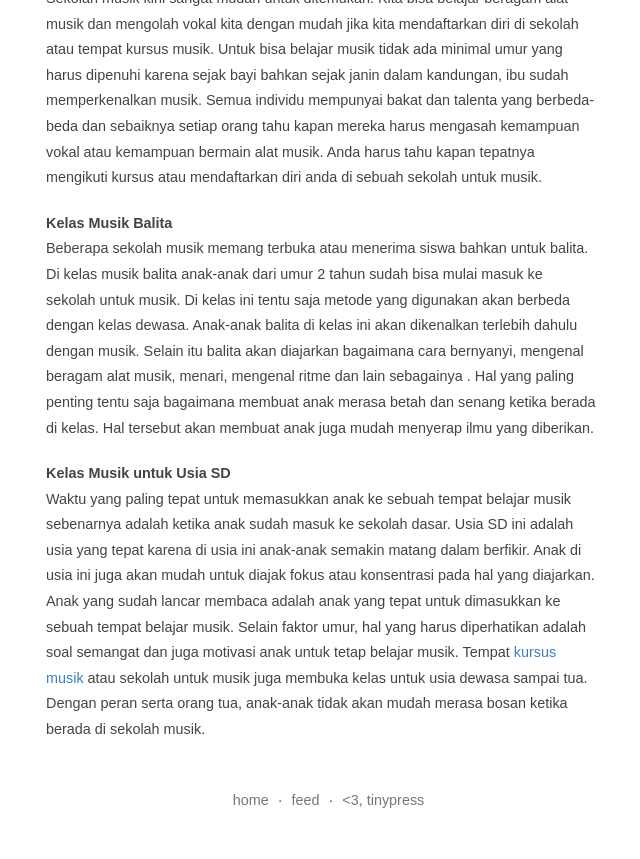
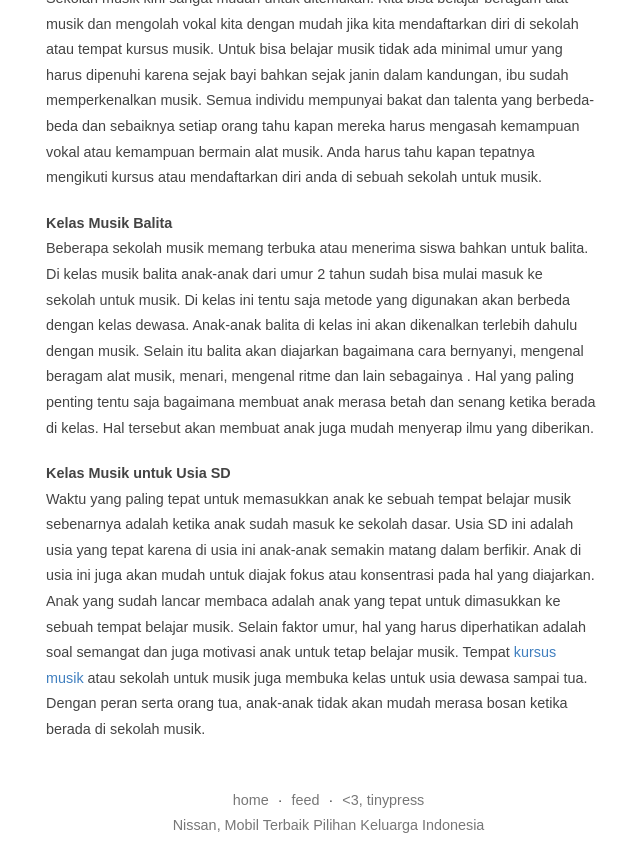
Before and after one commit to psnively/psnively.github.io, a Jekyll site: the page built from _posts/2015-07-16-ketahui-waktu-tepat-daftar-sekolah-musik.markdown, in a window 1280 px wide, cut to the strip 569-1428 px from the top of the page. Shown: the whole strip, without its empty margins (319-959 px from the left). Built offline with Jekyll 4.4.1, drawn with Linux system fonts in a browser that asks for light colours; before the commit the page ends 1402 px from its top, so only the background shows below that.

Commit message:
Update post.html

```diff
--- a/_layouts/post.html
+++ b/_layouts/post.html
@@ -40,7 +40,8 @@
     </article>
 
     <footer>
-        <a href="/">home</a> &middot; <a href="/feed.xml">feed</a> &middot; <a href="https://tinypress.co/">&lt;3, tinypress</a>
+        <a href="/">home</a> &middot; <a href="/feed.xml">feed</a> &middot; <a href="https://tinypress.co/">&lt;3, tinypress</a> <br />
+        <a href="http://technoskald.github.io/2016/01/05/nissan-mobil-terbaik-pilihan-keluarga-indonesia.html">Nissan, Mobil Terbaik Pilihan Keluarga Indonesia</a>
     </footer>
   </div>
 </body>
```
